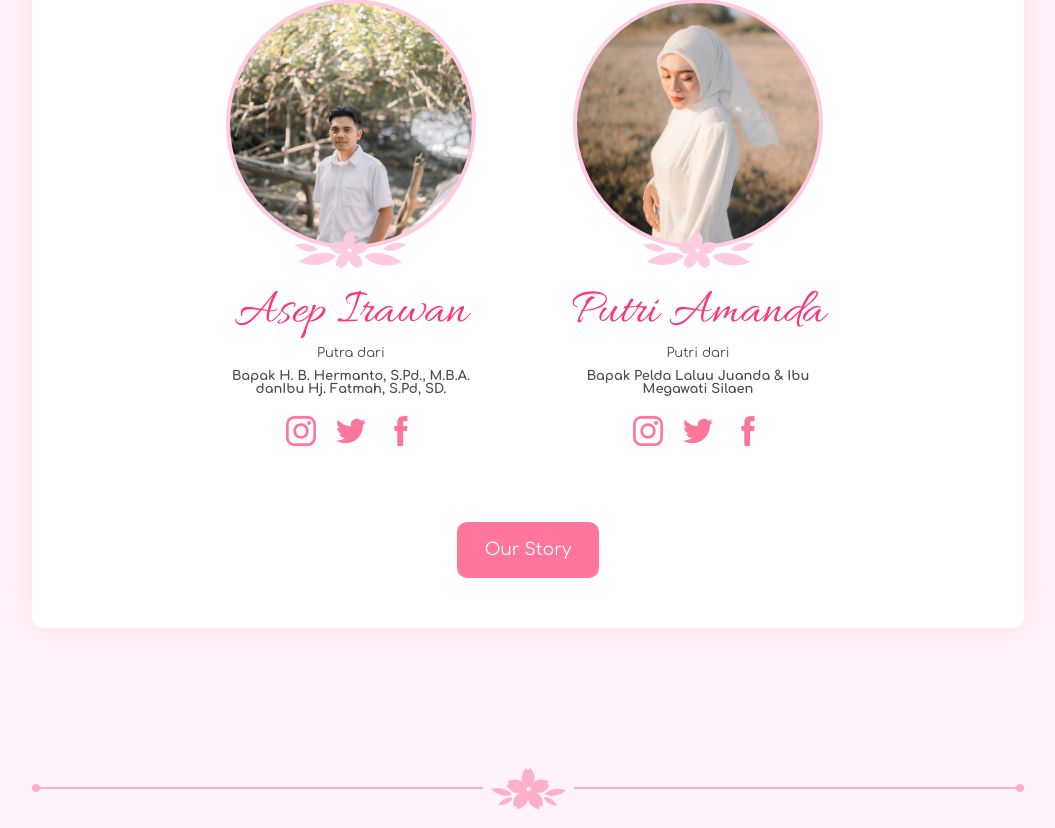
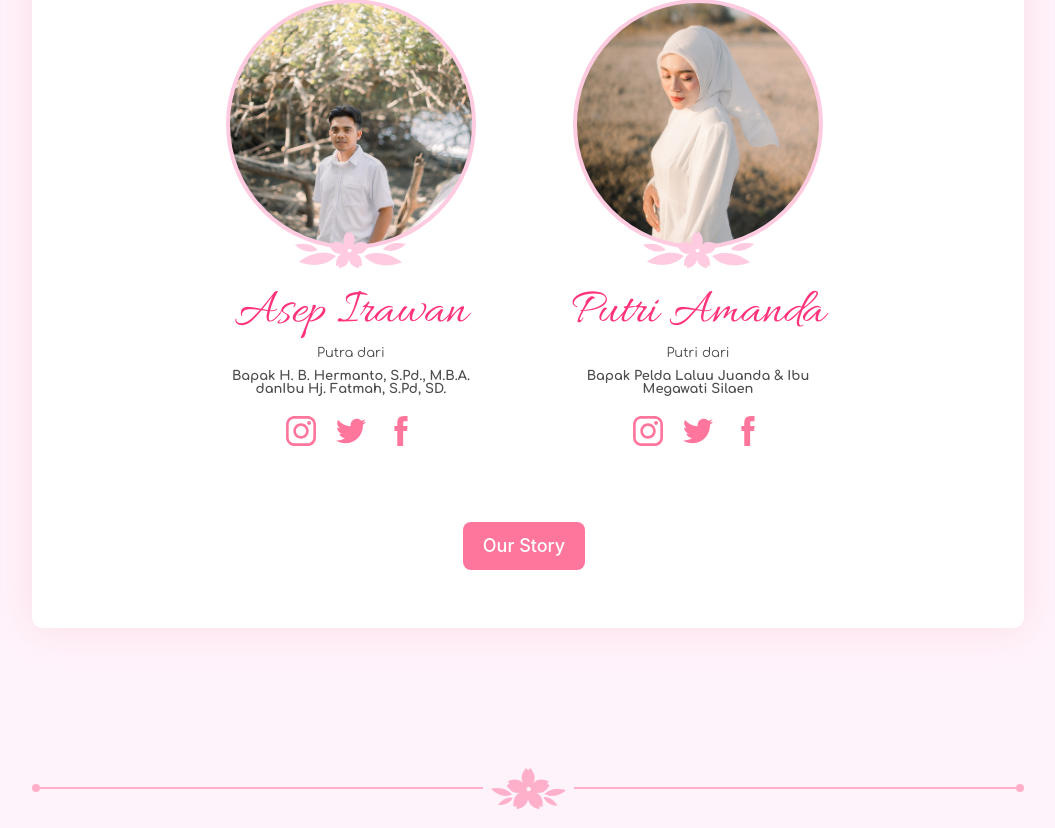
Before and after one commit to RikiSanjayaa/wedding-inv-web, a Next.js app: page / in a window 1280 px wide. Shown: the part 979-1807 px from the top of the page, without its empty margins (112-1167 px from the left). Built offline with nearby package versions, Linux system fonts and the light colour scheme.

Commit message:
add CustomFilledBtn component and replace button in CoupleCard with it

```diff
--- a/components/utilities/CoupleCard.js
+++ b/components/utilities/CoupleCard.js
@@ -1,3 +1,4 @@
+import CustomFilledBtn from "./CustomFilledBtn";
 import OneProfile from "./OneProfile";
 
 export default function CoupleCard() {
@@ -20,11 +21,7 @@ export default function CoupleCard() {
             <OneProfile imageSrc="/images/mempelai_wanita.jpg" nama="Putri Amanda" dari="Putri dari" orangTua="Bapak Pelda Laluu Juanda & Ibu Megawati Silaen" />
           </div>
         </div>
-        <div className="bg-[#ff769d] rounded-[10px] flex-col justify-center items-center gap-2.5 md:gap-3 lg:gap-3.5 flex">
-          <div className="h-8 p-5 md:p-6 lg:p-7 text-white text-[13px] md:text-[15px] lg:text-[17px] font-medium font-['Comfortaa'] flex items-center">
-            Our Story
-          </div>
-        </div>
+        <CustomFilledBtn buttonText="Our Story" />
       </div>
     </div>
   )
--- /dev/null
+++ b/components/utilities/CustomFilledBtn.js
@@ -0,0 +1,7 @@
+export default function CustomFilledBtn({ buttonText, onClick }) {
+  return (
+    <button onClick={onclick} type="button" className="text-white bg-sakura-300 hover:bg-sakura-100 focus:ring-2 focus:outline-none focus:ring-pink-200 dark:focus:ring-sakura-100 font-medium rounded-lg text-sm md:text-base lg:text-lg px-5 py-2.5 text-center me-2 mb-2">
+      {buttonText}
+    </button>
+  )
+}
```
Also changed, not shown: 1 other file (tests, documents, lock files or other folders).
